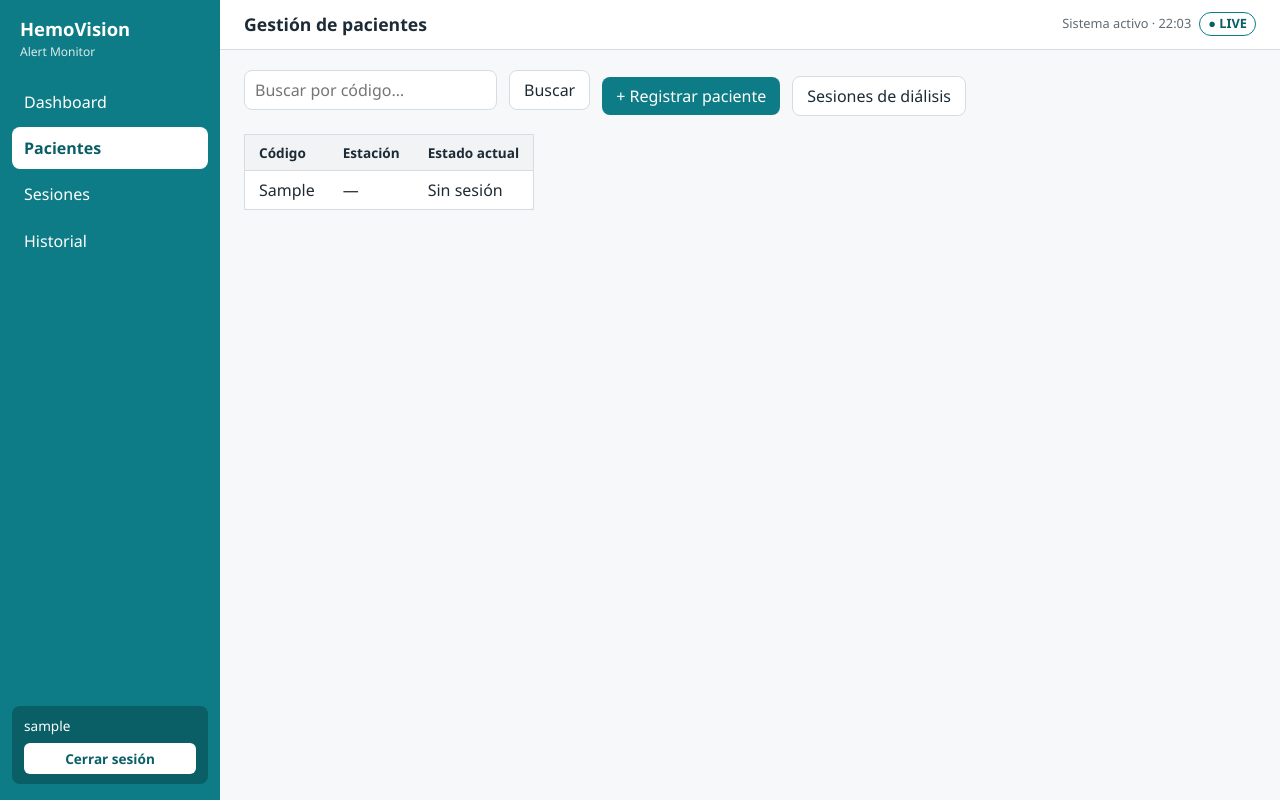
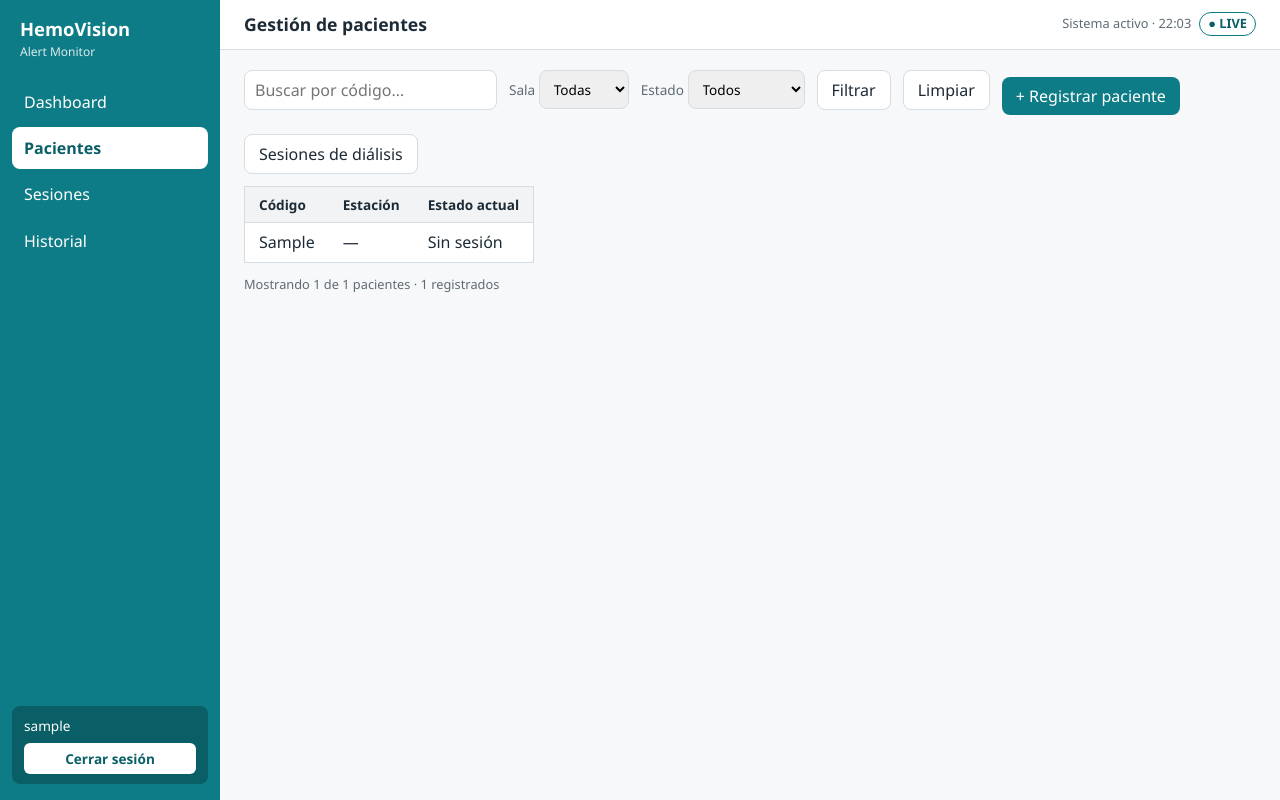
Before and after one commit to Darix-io/Proyecto-hemo-vision-alert, a Django app: page /pacientes/ in a window 1280 px wide. Run offline with Django 5.2, Linux system fonts and the light colour scheme; a user stored in the database is signed in; tables that the repository leaves empty hold one stand-in row (values such as "Sample post").

Commit message:
feat: pacientes con filtros, paginación y contador; ruta de navegación en el detalle

```diff
--- a/monitoreo/templates/monitoreo/detalle_alerta.html
+++ b/monitoreo/templates/monitoreo/detalle_alerta.html
@@ -3,6 +3,9 @@
 {% block encabezado %}Estación {{ alerta.sesion.estacion.codigo }} · Detalle de suceso{% endblock %}
 
 {% block contenido %}
+
+<p class="migas"><a href="{% url 'monitoreo:dashboard' %}">Dashboard</a> › {{ alerta.sesion.estacion.codigo }} · <strong>{{ alerta.get_estado_display }}</strong>
+</p>
 <p>
   <a class="boton boton-claro" href="{% url 'monitoreo:dashboard' %}">← Volver al Dashboard</a>
   <a class="boton boton-claro" href="{% url 'monitoreo:detalle_estacion' alerta.sesion.estacion.codigo %}">Ver estación</a>
--- a/pacientes/static/pacientes/hemovision.css
+++ b/pacientes/static/pacientes/hemovision.css
@@ -203,3 +203,4 @@ textarea { width: 100%; min-height: 80px; }
 .login-caja button.ancho { width: 100%; }
 .nota { font-size: .8rem; color: var(--gris); }
 @media (max-width: 700px) { .login-pagina { grid-template-columns: 1fr; } .login-panel, .login-caja { padding: 24px; } }
+.migas { font-size: .85rem; color: var(--gris); margin: 0 0 8px; }
--- a/pacientes/templates/pacientes/lista.html
+++ b/pacientes/templates/pacientes/lista.html
@@ -7,19 +7,36 @@
   <div class="filtros">
     <form method="get" class="filtros">
       <input type="search" name="q" value="{{ q }}" placeholder="Buscar por código…" aria-label="Buscar paciente">
-      <button type="submit" class="boton-claro">Buscar</button>
+      <label>Sala
+        <select name="sala">
+          <option value="">Todas</option>
+          {% for s in salas %}<option value="{{ s }}" {% if s == sala %}selected{% endif %}>{{ s }}</option>{% endfor %}
+        </select>
+      </label>
+      <label>Estado
+        <select name="estado">
+          <option value="">Todos</option>
+          <option value="critica" {% if estado == "critica" %}selected{% endif %}>Crítica</option>
+          <option value="atencion" {% if estado == "atencion" %}selected{% endif %}>En atención</option>
+          <option value="normal" {% if estado == "normal" %}selected{% endif %}>Normal</option>
+          <option value="sin_senal" {% if estado == "sin_senal" %}selected{% endif %}>Sin señal</option>
+          <option value="sin_sesion" {% if estado == "sin_sesion" %}selected{% endif %}>Sin sesión</option>
+        </select>
+      </label>
+      <button type="submit" class="boton-claro">Filtrar</button>
+      <a class="boton boton-claro" href="{% url 'pacientes:lista' %}">Limpiar</a>
     </form>
     <a class="boton" href="{% url 'pacientes:registrar' %}">+ Registrar paciente</a>
     <a class="boton boton-claro" href="{% url 'pacientes:sesiones' %}">Sesiones de diálisis</a>
   </div>
 
-  {% if pacientes %}
+  {% if pagina.object_list %}
     <table>
       <thead>
         <tr><th>Código</th><th>Estación</th><th>Estado actual</th></tr>
       </thead>
       <tbody>
-        {% for fila in filas %}
+        {% for fila in pagina %}
           <tr>
             <td>{{ fila.codigo }}</td>
             {% if fila.tarjeta %}
@@ -33,8 +50,16 @@
         {% endfor %}
       </tbody>
     </table>
-  {% elif q %}
-    <p>Sin resultados para "{{ q }}".</p>
+    <p class="nota">Mostrando {{ pagina.object_list|length }} de {{ pagina.paginator.count }} pacientes{% if filtrado %} (filtrados){% endif %} · {{ total }} registrados</p>
+    {% if pagina.paginator.num_pages > 1 %}
+      <p>
+        {% if pagina.has_previous %}<a class="boton boton-claro" href="?{% if consulta %}{{ consulta }}&{% endif %}pagina={{ pagina.previous_page_number }}">Anterior</a>{% endif %}
+        Página {{ pagina.number }} de {{ pagina.paginator.num_pages }}
+        {% if pagina.has_next %}<a class="boton boton-claro" href="?{% if consulta %}{{ consulta }}&{% endif %}pagina={{ pagina.next_page_number }}">Siguiente</a>{% endif %}
+      </p>
+    {% endif %}
+  {% elif filtrado %}
+    <p>Sin resultados para los filtros aplicados{% if q %} ("{{ q }}"){% endif %}.</p>
   {% else %}
     <p>Todavía no hay pacientes registrados.</p>
   {% endif %}
--- a/pacientes/views.py
+++ b/pacientes/views.py
@@ -6,25 +6,47 @@ from django.views.decorators.http import require_POST
 from .forms import PacienteForm, SesionForm
 from .models import Paciente, Sesion
 from monitoreo.servicios import construir_tablero
-
+from django.core.paginator import Paginator
 
 
 @login_required
 def listar_pacientes(request):
     q = request.GET.get("q", "").strip()
+    sala = request.GET.get("sala", "")
+    estado = request.GET.get("estado", "")
     pacientes = Paciente.objects.order_by("codigo")
     if q:
         pacientes = pacientes.filter(codigo__icontains=q)
+    tablero = construir_tablero()
     por_codigo = {}
-    for sala in construir_tablero()["salas"]:
-        for t in sala["tarjetas"]:
+    for s in tablero["salas"]:
+        for t in s["tarjetas"]:
             if t["paciente"]:
                 por_codigo[t["paciente"]] = t
     filas = [{"codigo": p.codigo, "tarjeta": por_codigo.get(p.codigo)} for p in pacientes]
+    if sala:
+        filas = [f for f in filas if f["tarjeta"] and f["tarjeta"]["sala"] == sala]
+    if estado == "sin_sesion":
+        filas = [f for f in filas if not f["tarjeta"]]
+    elif estado:
+        filas = [f for f in filas if f["tarjeta"] and f["tarjeta"]["estado"] == estado]
+    pagina = Paginator(filas, 10).get_page(request.GET.get("pagina"))
+    parametros = request.GET.copy()
+    parametros.pop("pagina", None)
     return render(
         request,
         "pacientes/lista.html",
-        {"pacientes": pacientes, "filas": filas, "q": q},
+        {
+            "pacientes": pacientes,
+            "pagina": pagina,
+            "total": Paciente.objects.count(),
+            "q": q,
+            "sala": sala,
+            "estado": estado,
+            "salas": tablero["nombres_salas"],
+            "filtrado": bool(q or sala or estado),
+            "consulta": parametros.urlencode(),
+        },
     )
 
 @login_required
```
Also changed, not shown: pacientes/test_pantallas.py (+31 -0 lines).
